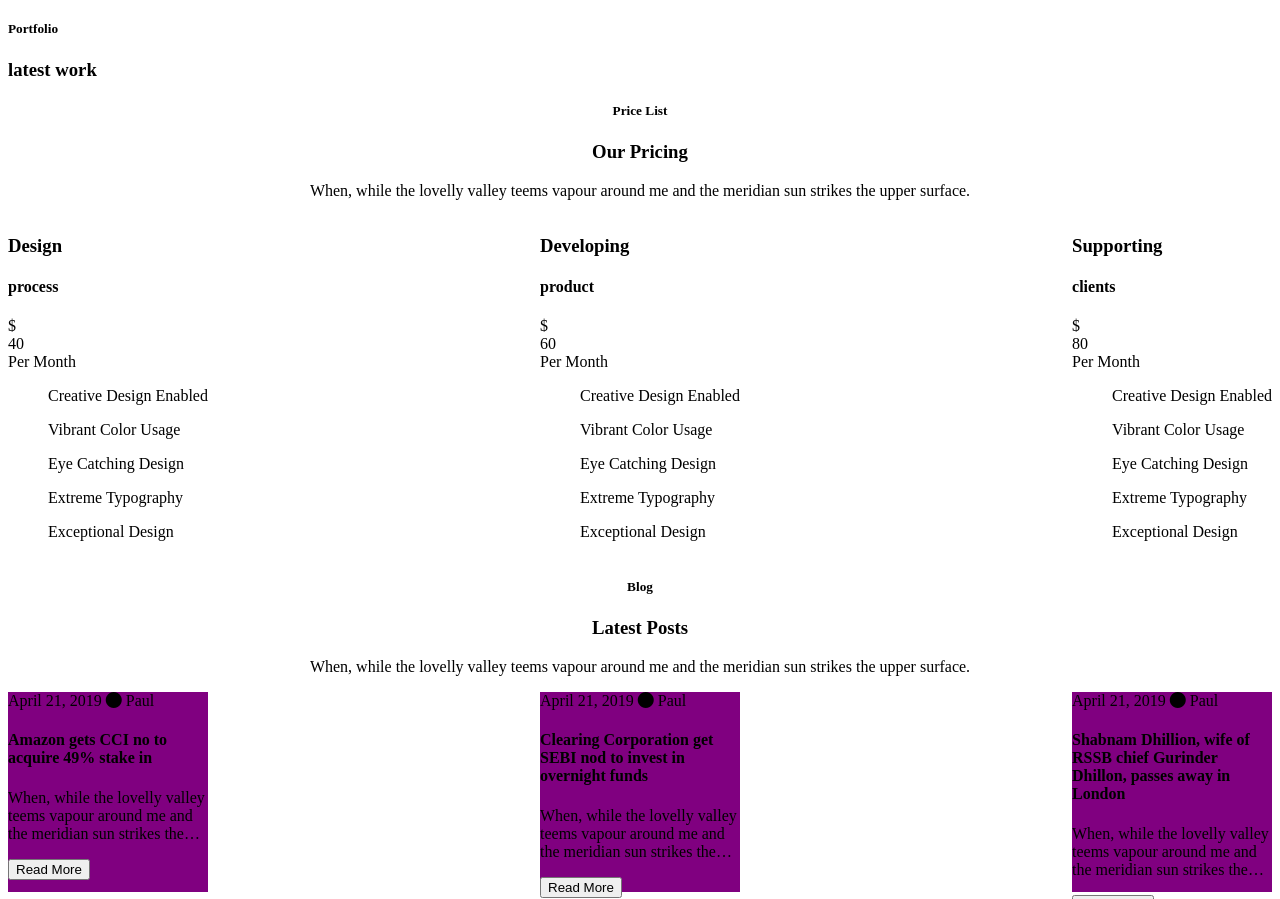
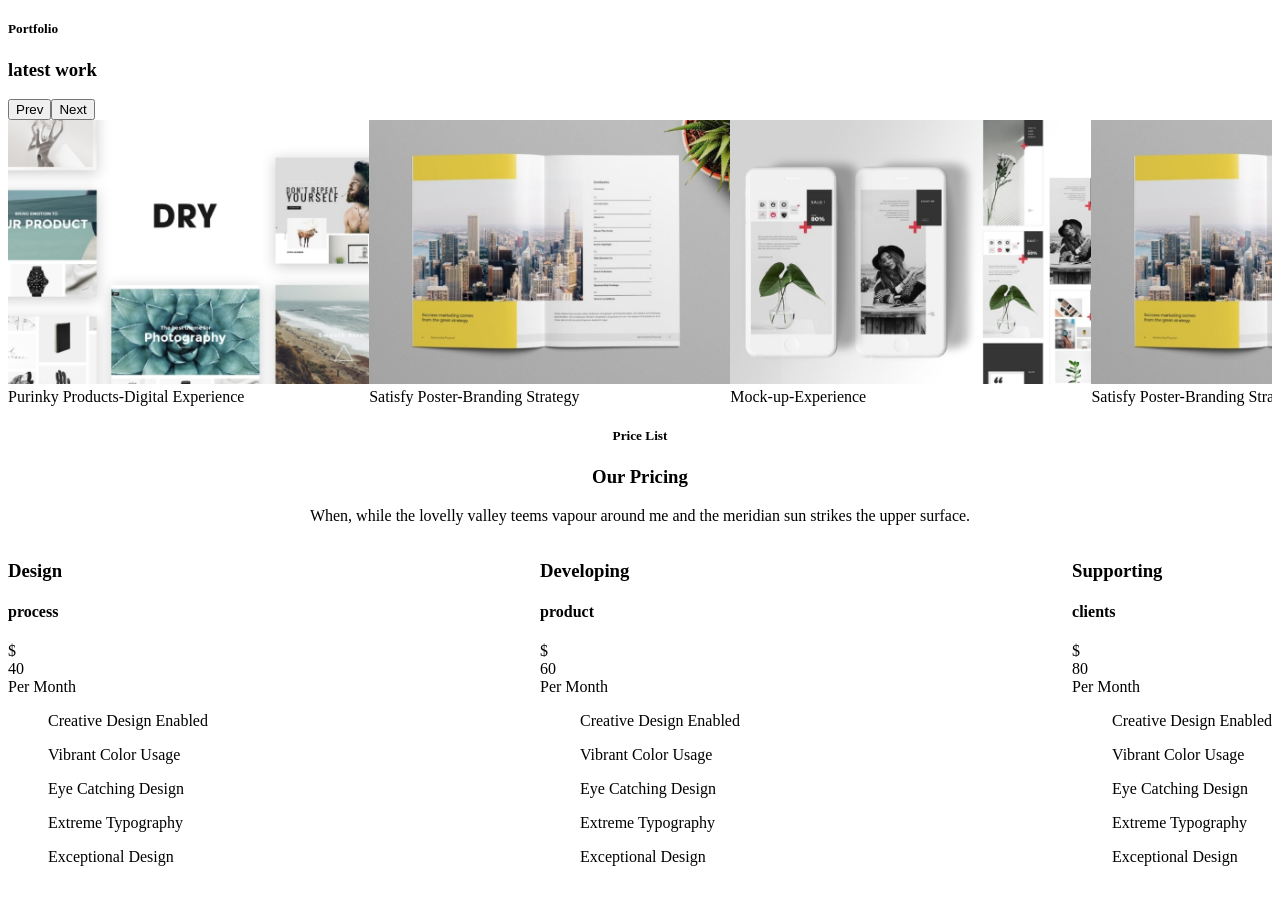
Before and after one commit to andreadebortoli2/proj-html-vuejs, a Vue app: page / in a window 1280 px wide. Shown: the part 1281-2180 px from the top of the page. Built offline with nearby package versions, Linux system fonts and the light colour scheme.

Commit message:
add working carousel

```diff
--- a/package.json
+++ b/package.json
@@ -9,7 +9,8 @@
     "preview": "vite preview"
   },
   "dependencies": {
-    "vue": "^3.4.21"
+    "vue": "^3.4.21",
+    "vue3-carousel": "^0.3.3"
   },
   "devDependencies": {
     "@vitejs/plugin-vue": "^5.0.4",
--- /dev/null
+++ b/src/components/Main/Cards/PortfolioCarouselCard.vue
@@ -0,0 +1,53 @@
+<script>
+import { defineComponent } from 'vue'
+import { Carousel, Navigation, Slide } from 'vue3-carousel'
+
+import 'vue3-carousel/dist/carousel.css'
+
+export default defineComponent({
+    name: 'PortfolioCarouselCard',
+    components: {
+        Carousel,
+        Slide,
+        Navigation,
+    },
+    props: {
+        slidesList: Array,
+    },
+    methods: {
+        next() {
+            this.$refs.carousel.next()
+        },
+        prev() {
+            this.$refs.carousel.prev()
+        },
+    },
+})
+</script>
+
+<template>
+    <div>
+        <button @click="prev">Prev</button>
+
+        <button @click="next">Next</button>
+    </div>
+    <Carousel ref="carousel" snapAlign="start" :items-to-show="3.5" :wrap-around="true">
+        <Slide v-for="slide in slidesList" :key="slide">
+            <div class="carousel__item">
+                <img width="100%" :src="slide.image" alt="">
+                <div class="card_details">
+                    <span>{{ slide.name }}</span>-<span>{{ slide.comment }}</span>
+                </div>
+            </div>
+        </Slide>
+    </Carousel>
+
+</template>
+<style scoped>
+/* .carousel__prev,
+.carousel__next {} */
+
+/* .carousel__slide:hover {
+    border: 2px solid orange;
+} */
+</style>
--- a/src/components/Main/Portfolio.vue
+++ b/src/components/Main/Portfolio.vue
@@ -1,10 +1,12 @@
 <script>
 import SectionCardHeader from './Cards/SectionCardHeader.vue';
+import PortfolioCarouselCard from './Cards/PortfolioCarouselCard.vue'
 
 export default {
     name: 'Portfolio',
     components: {
         SectionCardHeader,
+        PortfolioCarouselCard,
     },
     data() {
         return {
@@ -12,16 +14,92 @@ export default {
                 id: 'Portfolio',
                 section: 'Portfolio',
                 title: 'latest work',
-            }
+            },
+            portfolioSlides: [
+                {
+                    image: '/public/images/DRY-1-790x576.jpg',
+                    name: 'Purinky Products',
+                    comment: 'Digital Experience',
+                },
+                {
+                    image: '/public/images/a247b00b-3621-470f-b4b8-b3ac46f25907-1-790x576.jpg',
+                    name: 'Satisfy Poster',
+                    comment: 'Branding Strategy',
+                },
+                {
+                    image: '/public/images/84316050-0af0-49db-a53a-241d47ddad0e-2-790x576.jpg',
+                    name: 'Mock-up',
+                    comment: 'Experience',
+                },
+                {
+                    image: '/public/images/a247b00b-3621-470f-b4b8-b3ac46f25907-1-790x576.jpg',
+                    name: 'Satisfy Poster',
+                    comment: 'Branding Strategy',
+                },
+                {
+                    image: '/public/images/8wa60okr-1-790x576.jpg',
+                    name: 'Basket of Flower on table',
+                    comment: 'Branding Strategy',
+                },
+            ],
+            activeSlide: 1,
         }
-    }
+    },
 }
 </script>
 
 <template>
     <div>
         <SectionCardHeader :header="portfolioHeader" />
+
+        <PortfolioCarouselCard :slidesList="portfolioSlides" />
+
     </div>
 </template>
 
-<style scoped></style>
+<style scoped>
+.slider {
+
+    .commands {
+        background-color: purple;
+    }
+
+    .slides {
+        display: flex;
+        overflow-x: hidden;
+
+        .slide {
+            margin: 0 1rem;
+            height: 300px;
+
+            &.highlight {
+                border: 2px solid orange;
+                justify-self: center;
+            }
+
+            img {
+                height: 100%;
+            }
+
+            .slide_info {
+                display: flex;
+                justify-content: space-between;
+            }
+        }
+
+    }
+
+    .thumbs {
+        display: flex;
+
+        .thumb {
+            background-color: orange;
+
+            &.active {
+                color: orangered;
+                background-color: pink;
+            }
+        }
+    }
+}
+</style>
```
Also changed, not shown: 1 other file (tests, documents, lock files or other folders).
